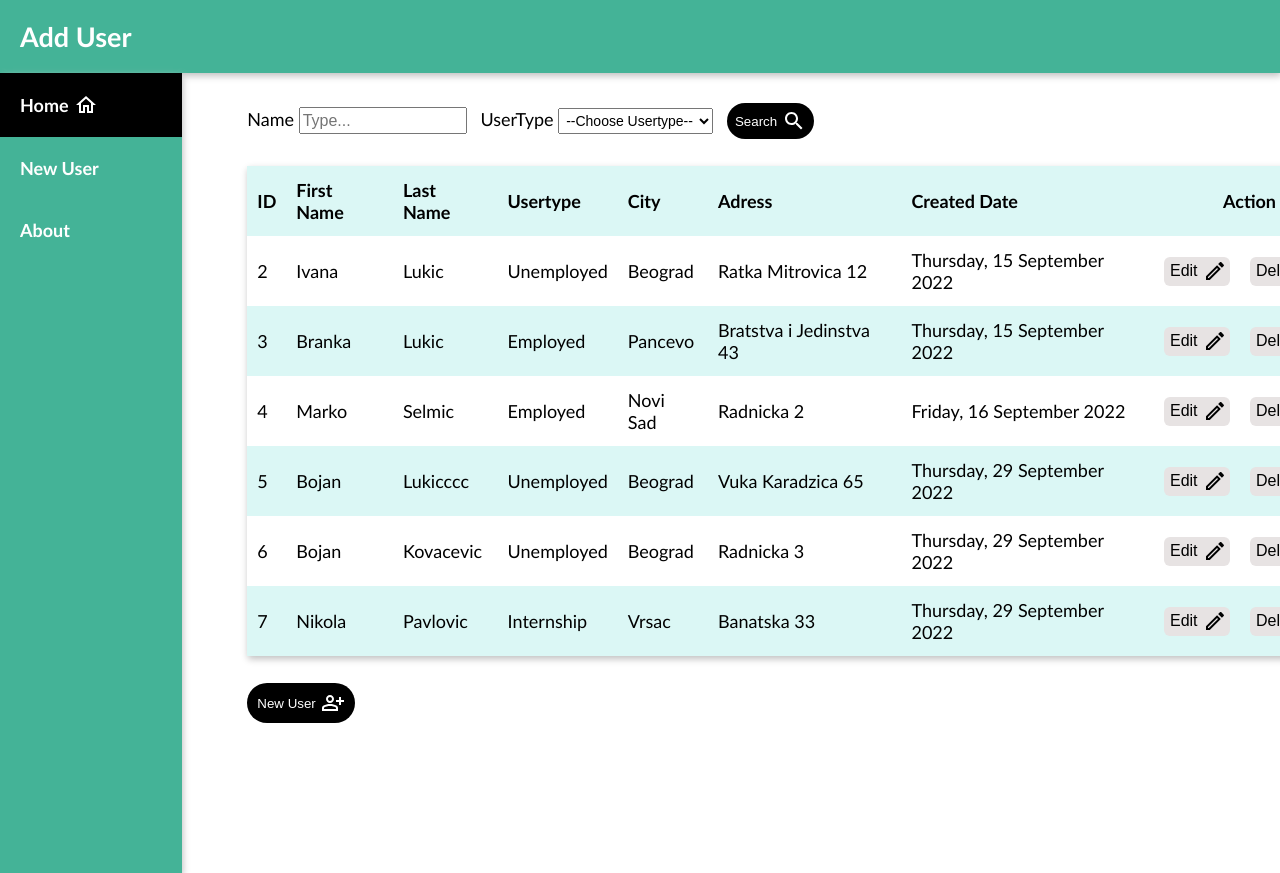
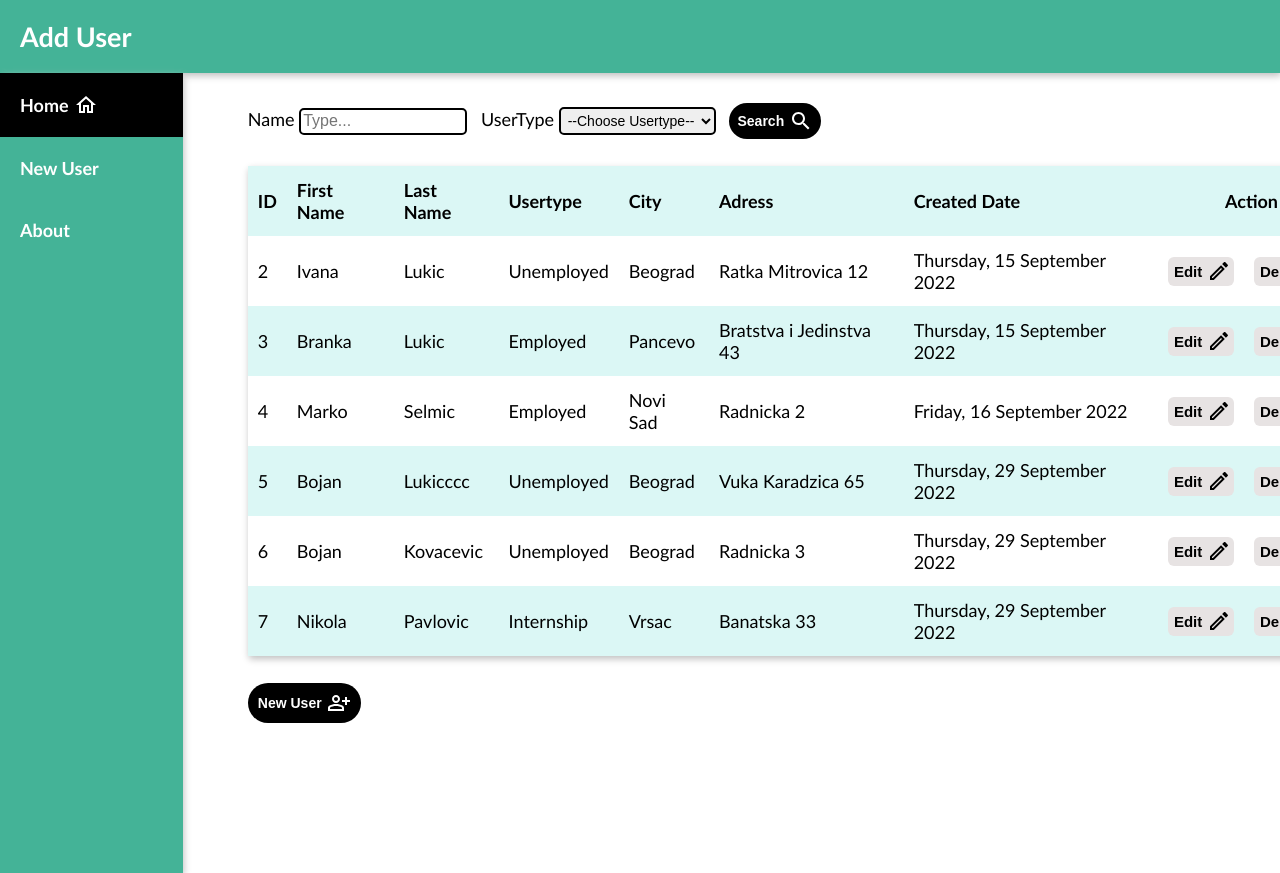
Before and after one commit to bojanlukic/React-Add-User, a React (Create React App) app: page / in a window 1280 px wide. Shown: the top 873 px of the page. Built offline with nearby package versions, Linux system fonts and the light colour scheme; data requests are answered from the project's data file.

Commit message:
CSS done

```diff
--- a/src/components/Persons.css
+++ b/src/components/Persons.css
@@ -36,6 +36,10 @@ tr:hover {
   transition: all 0.3s ease;
   display: flex;
   align-items: center;
+  font-weight: bold;
+  font-size: 14px;
+
+
 }
 .btnCreate:hover {
   background-color: rgb(68, 179, 151);
@@ -48,7 +52,9 @@ tr:hover {
   border-radius: 6px;
   border: none;
   background-color: rgb(231, 227, 227);
-  font-size: 16px;
+  font-size: 15px;
+  font-weight: bold;
+
 }
 .btnEdit:hover {
   background-color: rgb(4, 226, 52);
@@ -59,11 +65,13 @@ tr:hover {
   display: flex;
   align-items: center;
   height: 29px;
-  width: 85px;
+  width: 81px;
   border-radius: 6px;
   border: none;
   background-color: rgb(231, 227, 227);
-  font-size: 16px;
+  font-size: 15px;
+  font-weight: bold;
+
 }
 .btnDelete:hover {
   background-color: rgb(252, 17, 17);
@@ -84,6 +92,8 @@ tr:hover {
   border-radius: 25px;
   border: none;
   transition: all 0.3s ease;
+  font-weight: bold;
+  font-size: 14px;
 }
 .btnSearch:hover {
   background-color: rgb(68, 179, 151);
@@ -97,8 +107,15 @@ span {
   padding: 2px;
   width: 160px;
   height: 19px;
+  border-radius: 5px;
+  border: 2px solid rgb(0, 0, 0) ;
 }
 .inputForName:focus {
   width: 200px;
   transition: all 0.5s ease;
 }
+.inputForType {
+border-radius: 5px;
+border: 2px solid rgb(0, 0, 0) ;
+
+}
--- a/src/components/Persons.js
+++ b/src/components/Persons.js
@@ -67,6 +67,7 @@ function Persons() {
         &nbsp; &nbsp;
         <label>UserType</label>&nbsp;
         <select
+          className="inputForType"
           style={{fontSize: "14px", padding: "3px" }}
           name="usertype"
           value={position}
```
